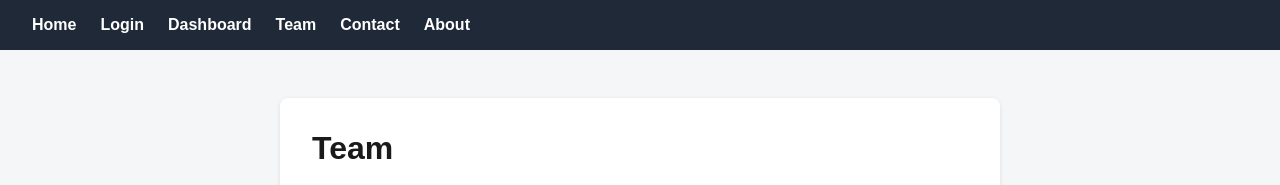
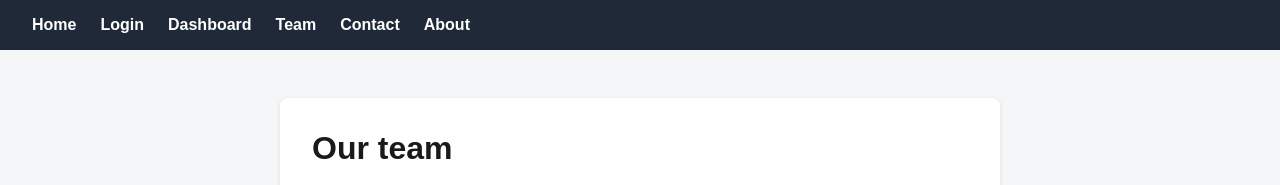
Before and after one commit to Niranjan17122002/playwright-test-target, a plain HTML site: page team/index.html in a window 1280 px wide. Shown: the top 185 px of the page. Drawn offline with Linux system fonts and the light colour scheme.

Commit message:
Test: Team heading

```diff
--- a/team/index.html
+++ b/team/index.html
@@ -15,7 +15,7 @@
     <a href="../about.html" id="nav-about">About</a>
   </nav>
   <main class="wide">
-    <h1>Team</h1>
+    <h1>Our team</h1>
     <label for="team-search">Search by name</label>
     <input type="text" id="team-search" name="team-search" placeholder="e.g. Priya" />
     <label for="team-role">Role</label>
```
